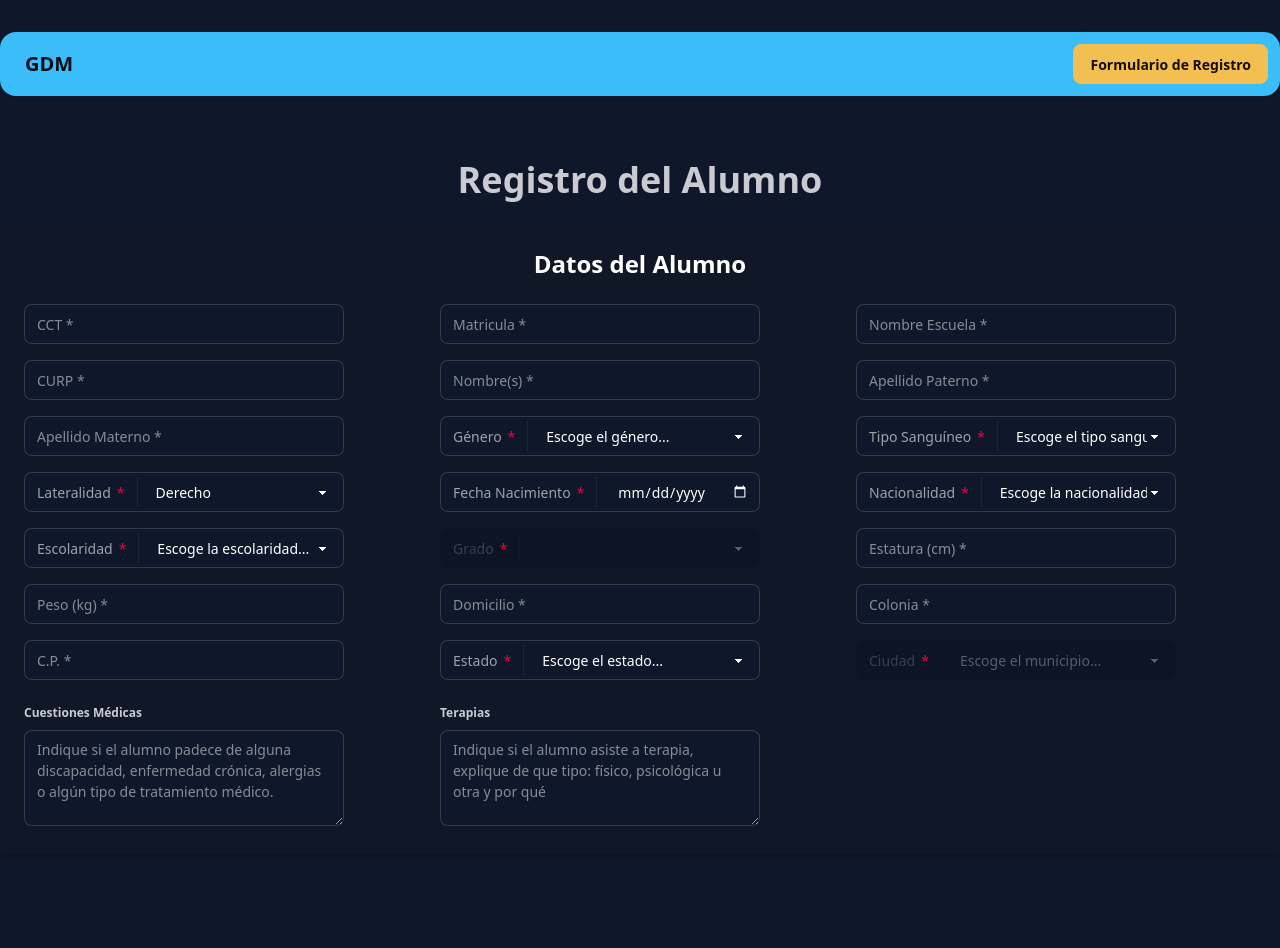
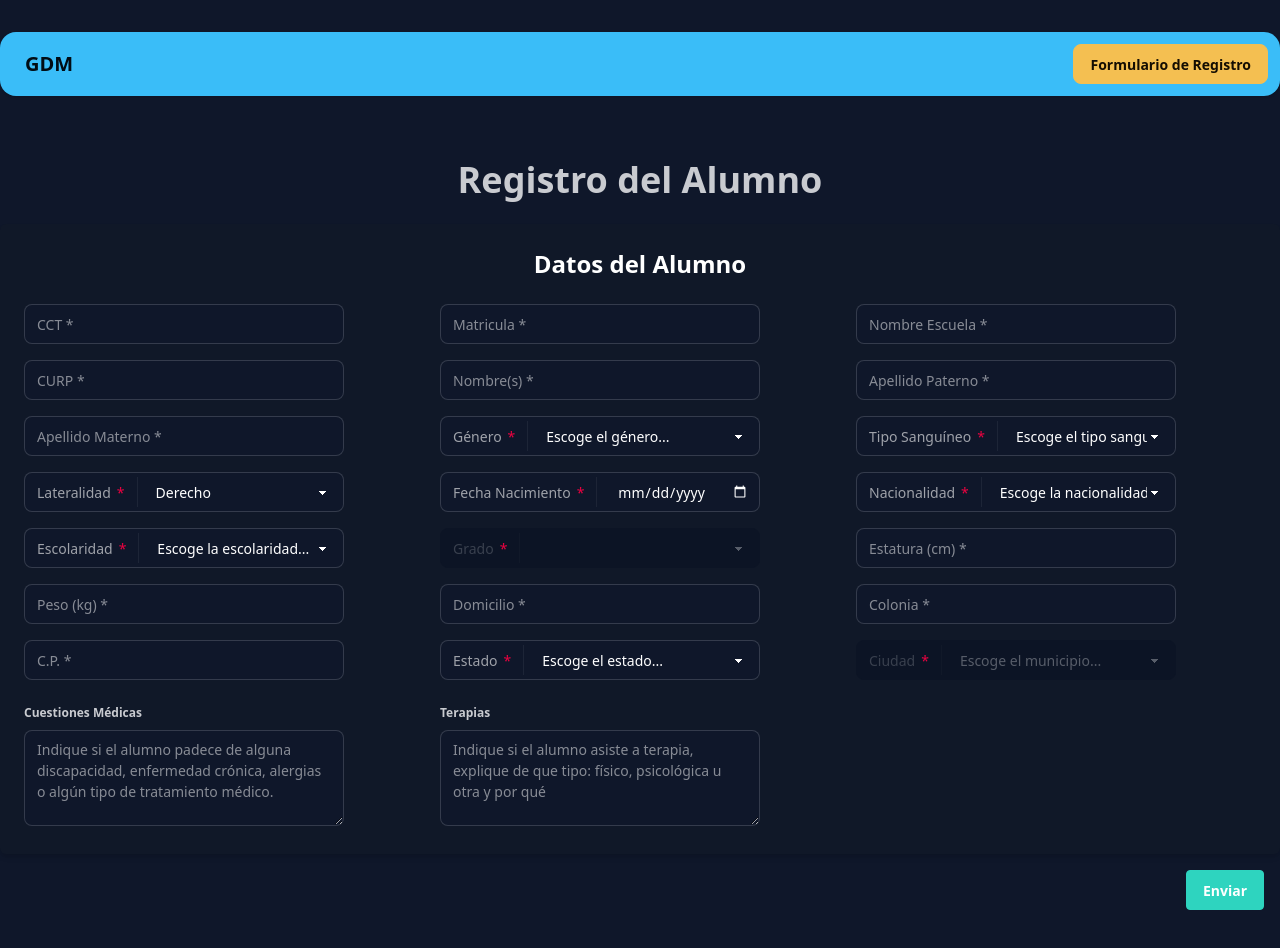
Before and after one commit to AgrevEtse/form-gdm, a React (Vite) app: page /form-alumno in a window 1280 px wide. Shown: the top 948 px of the page. Before the commit the page ends 918 px from the top, so only its background shows below. Built offline with nearby package versions, Linux system fonts and the light colour scheme.

Commit message:
Formulario listo para implementar los endpoints
chores: Agregando botón para enviar el formulario.
chores: Agregando función al momento de presionar el botón.

```diff
--- a/src/Form/FormAlumno.jsx
+++ b/src/Form/FormAlumno.jsx
@@ -30,6 +30,30 @@ const FormAlumno = () => {
   const [escolaridad, setEscolaridad] = useState('0')
   // eslint-disable-next-line no-unused-vars
   const [grado, setGrado] = useState('0')
+  const [isSending, setIsSending] = useState(false)
+
+  const handleSubmit = (e) => {
+    e.preventDefault()
+
+    setIsSending(true)
+
+    const datos = {
+      datosEscuelaProcedencia,
+      datosAlumno,
+      datosDomicilio,
+      inscripcion,
+      curp
+    }
+
+    // Aquí puedes enviar los datos a tu API o manejarlos como necesites
+    console.log('Datos enviados:', datos)
+
+    // Simulación de envío exitoso
+    setTimeout(() => {
+      setIsSending(false)
+      alert('Datos enviados correctamente')
+    }, 2000)
+  }
 
   return (
     <FormLayout>
@@ -588,6 +612,19 @@ const FormAlumno = () => {
           </fieldset>
         </div>
       </div>
+      <div className='flex justify-between mt-4'>
+        <button
+          className='mr-4 px-4 py-2 btn btn-success text-white rounded ml-auto'
+          onClick={handleSubmit}
+          disabled={isSending}
+          type='submit'
+        >
+          {isSending && (
+            <span className='loading loading-spinner loading-sm'></span>
+          )}
+          {!isSending && 'Enviar'}
+        </button>
+      </div>
     </FormLayout>
   )
 }
--- a/src/Form/FormContacto.jsx
+++ b/src/Form/FormContacto.jsx
@@ -10,6 +10,29 @@ const FormContacto = () => {
   const [datosContacto1, setDatosContacto1] = useState(DEFAULT_CONTACTO)
   const [datosContacto2, setDatosContacto2] = useState(DEFAULT_CONTACTO)
   const [datosContacto3, setDatosContacto3] = useState(DEFAULT_CONTACTO)
+  const [isSending, setIsSending] = useState(false)
+
+  const handleSubmit = (e) => {
+    e.preventDefault()
+
+    setIsSending(true)
+
+    const datos = {
+      datosContacto1,
+      datosContacto2,
+      datosContacto3,
+      curp
+    }
+
+    // Aquí puedes enviar los datos a tu API o manejarlos como necesites
+    console.log('Datos enviados:', datos)
+
+    // Simulación de envío exitoso
+    setTimeout(() => {
+      setIsSending(false)
+      alert('Datos enviados correctamente')
+    }, 2000)
+  }
 
   return (
     <FormLayout>
@@ -213,6 +236,19 @@ const FormContacto = () => {
           </label>
         </div>
       </div>
+      <div className='flex justify-between mt-4'>
+        <button
+          className='mr-4 px-4 py-2 btn btn-success text-white rounded ml-auto'
+          onClick={handleSubmit}
+          disabled={isSending}
+          type='submit'
+        >
+          {isSending && (
+            <span className='loading loading-spinner loading-sm'></span>
+          )}
+          {!isSending && 'Enviar'}
+        </button>
+      </div>
     </FormLayout>
   )
 }
--- a/src/Form/FormHermanos.jsx
+++ b/src/Form/FormHermanos.jsx
@@ -10,6 +10,29 @@ const FormHermanos = () => {
   const [datosHermano1, setDatosHermano1] = useState(DEFAULT_HERMANO)
   const [datosHermano2, setDatosHermano2] = useState(DEFAULT_HERMANO)
   const [datosHermano3, setDatosHermano3] = useState(DEFAULT_HERMANO)
+  const [isSending, setIsSending] = useState(false)
+
+  const handleSubmit = (e) => {
+    e.preventDefault()
+
+    setIsSending(true)
+
+    const datos = {
+      datosHermano1,
+      datosHermano2,
+      datosHermano3,
+      curp
+    }
+
+    // Aquí puedes enviar los datos a tu API o manejarlos como necesites
+    console.log('Datos enviados:', datos)
+
+    // Simulación de envío exitoso
+    setTimeout(() => {
+      setIsSending(false)
+      alert('Datos enviados correctamente')
+    }, 2000)
+  }
 
   return (
     <FormLayout>
@@ -135,6 +158,19 @@ const FormHermanos = () => {
           </label>
         </div>
       </div>
+      <div className='flex justify-between mt-4'>
+        <button
+          className='mr-4 px-4 py-2 btn btn-success text-white rounded ml-auto'
+          onClick={handleSubmit}
+          disabled={isSending}
+          type='submit'
+        >
+          {isSending && (
+            <span className='loading loading-spinner loading-sm'></span>
+          )}
+          {!isSending && 'Enviar'}
+        </button>
+      </div>
     </FormLayout>
   )
 }
--- a/src/Form/FormPago.jsx
+++ b/src/Form/FormPago.jsx
@@ -8,6 +8,27 @@ const FormPago = () => {
   const { curp } = useGlobalState()
 
   const [datosPago, setDatosPago] = useState(DEFAULT_PAGO)
+  const [isSending, setIsSending] = useState(false)
+
+  const handleSubmit = (e) => {
+    e.preventDefault()
+
+    setIsSending(true)
+
+    const datos = {
+      datosPago,
+      curp
+    }
+
+    // Aquí puedes enviar los datos a tu API o manejarlos como necesites
+    console.log('Datos enviados:', datos)
+
+    // Simulación de envío exitoso
+    setTimeout(() => {
+      setIsSending(false)
+      alert('Datos enviados correctamente')
+    }, 2000)
+  }
 
   return (
     <FormLayout>
@@ -116,6 +137,19 @@ const FormPago = () => {
           </label>
         </div>
       </div>
+      <div className='flex justify-between mt-4'>
+        <button
+          className='mr-4 px-4 py-2 btn btn-success text-white rounded ml-auto'
+          onClick={handleSubmit}
+          disabled={isSending}
+          type='submit'
+        >
+          {isSending && (
+            <span className='loading loading-spinner loading-sm'></span>
+          )}
+          {!isSending && 'Enviar'}
+        </button>
+      </div>
     </FormLayout>
   )
 }
--- a/src/Form/FormTutores.jsx
+++ b/src/Form/FormTutores.jsx
@@ -10,6 +10,28 @@ const FormTutores = () => {
 
   const [datosTutor1, setDatosTutor1] = useState(DEFAULT_TUTOR)
   const [datosTutor2, setDatosTutor2] = useState(DEFAULT_TUTOR)
+  const [isSending, setIsSending] = useState(false)
+
+  const handleSubmit = (e) => {
+    e.preventDefault()
+
+    setIsSending(true)
+
+    const datos = {
+      datosTutor1,
+      datosTutor2,
+      curp
+    }
+
+    // Aquí puedes enviar los datos a tu API o manejarlos como necesites
+    console.log('Datos enviados:', datos)
+
+    // Simulación de envío exitoso
+    setTimeout(() => {
+      setIsSending(false)
+      alert('Datos enviados correctamente')
+    }, 2000)
+  }
 
   return (
     <FormLayout>
@@ -602,6 +624,19 @@ const FormTutores = () => {
           </label>
         </div>
       </div>
+      <div className='flex justify-between mt-4'>
+        <button
+          className='mr-4 px-4 py-2 btn btn-success text-white rounded ml-auto'
+          onClick={handleSubmit}
+          disabled={isSending}
+          type='submit'
+        >
+          {isSending && (
+            <span className='loading loading-spinner loading-sm'></span>
+          )}
+          {!isSending && 'Enviar'}
+        </button>
+      </div>
     </FormLayout>
   )
 }
```
